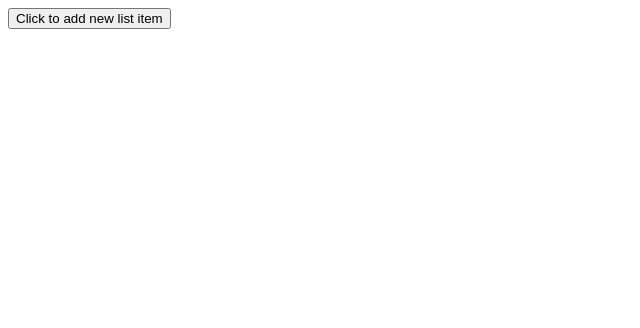
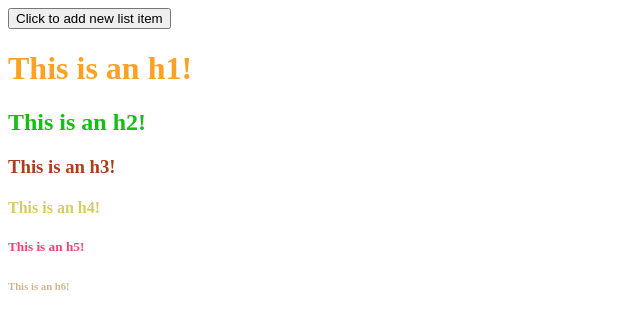
Before and after one commit to ReidMcLain/Dom-Drills, a plain HTML site: page index.html in a window 1280 px wide. Shown: the whole page, without its empty margins (0-640 px from the left). Drawn offline with Linux system fonts and the light colour scheme.

Commit message:
made some changes

```diff
--- a/app.js
+++ b/app.js
@@ -1,30 +1,30 @@
 document.addEventListener("DOMContentLoaded", function () {
 
     const newDiv = document.createElement("div");
-    newDiv.className = "header-container"
+    newDiv.className = "header-container";
 
-    const newH1 = document.createlement("h1");
+    const newH1 = document.createElement("h1");
     newH1.className = "h1";
     const h1TextNode = document.createTextNode("This is an h1!");
 
-    const newH2 = document.createlement("h2");
+    const newH2 = document.createElement("h2");
     newH2.className = "h2";
     const h2TextNode = document.createTextNode("This is an h2!");
 
-    const newH3 = document.createlement("h3");
-    newH2.className = "h3";
+    const newH3 = document.createElement("h3");
+    newH3.className = "h3";
     const h3TextNode = document.createTextNode("This is an h3!");
 
-    const newH4 = document.createlement("h4");
-    newH2.className = "h4";
+    const newH4 = document.createElement("h4");
+    newH4.className = "h4";
     const h4TextNode = document.createTextNode("This is an h4!");
 
-    const newH5 = document.createlement("h5");
-    newH2.className = "h5";
+    const newH5 = document.createElement("h5");
+    newH5.className = "h5";
     const h5TextNode = document.createTextNode("This is an h5!");
 
-    const newH6 = document.createlement("h6");
-    newH2.className = "h6";
+    const newH6 = document.createElement("h6");
+    newH6.className = "h6";
     const h6TextNode = document.createTextNode("This is an h6!");
 
     newH1.appendChild(h1TextNode);
@@ -61,11 +61,11 @@ document.addEventListener("DOMContentLoaded", function () {
         "yellow"
     ];
 
-    const listItemButton = document.querySelector("list-button");
+    const listItemButton = document.querySelector(".list-button");
     let listCount = 0;
 
     listItemButton.addEventListener("click", function () {
-        const newLi = document.createlement("li");
+        const newLi = document.createElement("li");
         listCount++
         newLi.textContent = "This is the list item " + listCount;
         newLi.addEventListener("click", setRandomColor);
--- a/index.html
+++ b/index.html
@@ -4,11 +4,11 @@
     <meta charset="UTF-8" />
     <meta http-equiv="X-UA-Compatible" content="IE=edge" />
     <meta name="viewport" content="width=device-width, initial-scale=1.0" />
-    <link rel="stylesheet" href="styles.css" />
+ <link rel="stylesheet" href="styles.css">
+    <script src="app.js"></script>
     <title>DOM Drills</title>
   </head>
   <body>
     <button class="list-button">Click to add new list item</button>
-    <script src="app.js"></script>
   </body>
 </html>
--- /dev/null
+++ b/styles.css
@@ -0,0 +1,23 @@
+.h1 {
+color: #fca123;
+}
+
+.h2 {
+    color: #12c111;
+}
+
+.h3 {
+    color: #ae3c1f;
+}
+
+.h4 {
+    color: #d6ca6c;
+}
+
+.h5 {
+    color: #fb4173;
+}
+
+.h6 {
+    color: #cfb792;
+}
```
Also changed, not shown: 1 other file.
